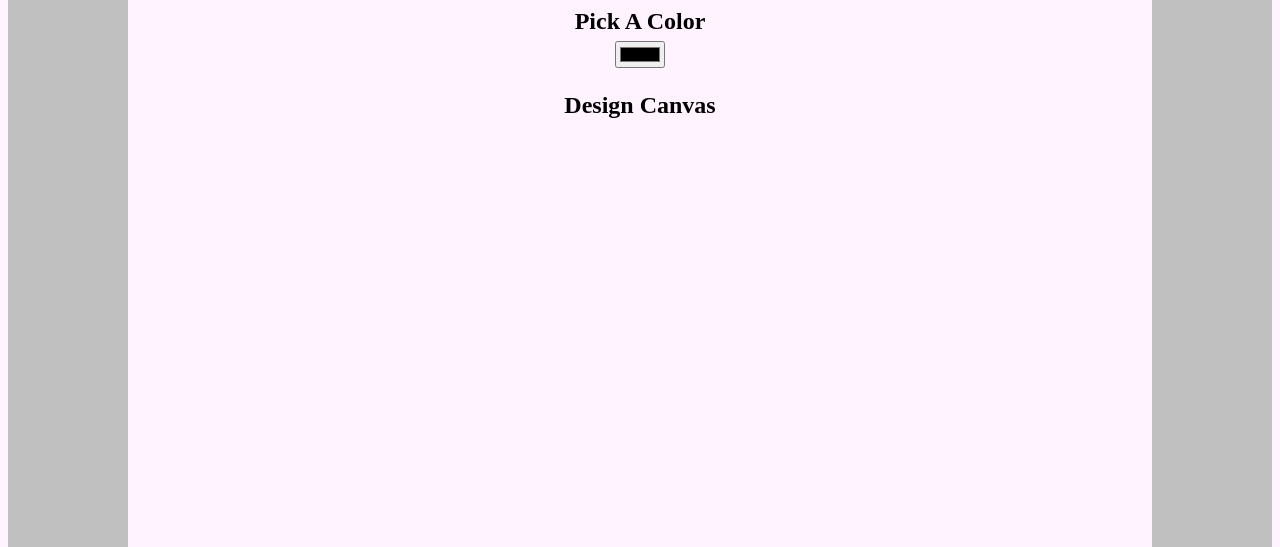
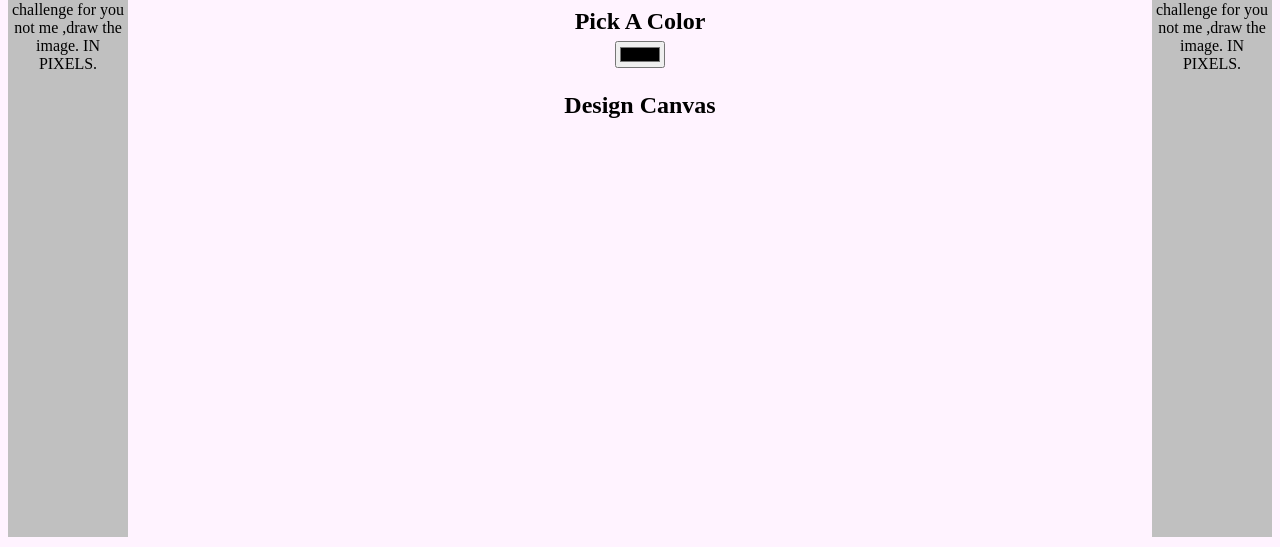
Before and after one commit to Alexkings47/ALC-google-Challenge-3.0, a plain HTML site: page index.html in a window 1280 px wide. Shown: the part 453-1000 px from the top of the page. Drawn offline with Linux system fonts and the light colour scheme; a script that the page names is missing.

Commit message:
Update styles.css

```diff
--- a/styles.css
+++ b/styles.css
@@ -13,17 +13,17 @@ h2 {
     margin: 1em 0 0.25em;
 }
 div{width:120px;
-    height: 100%;
+    height: 80%;
   background-color: rgb(192 192 192);
-position:absolute;top: 200px;}
+position:absolute;top: 350px;}
 
 h2:first-of-type {
     margin-top: 0.5em;
 }
 .edit{width:120px;
-    height: 100%;
+    height: 80%;
   background-color: rgb(192 192 192);
-position:absolute;top: 200px;left: 90%;}
+position:absolute;top: 350px;left: 90%;}
 
 h2:first-of-type {
     margin-top: 0.5em;
```
